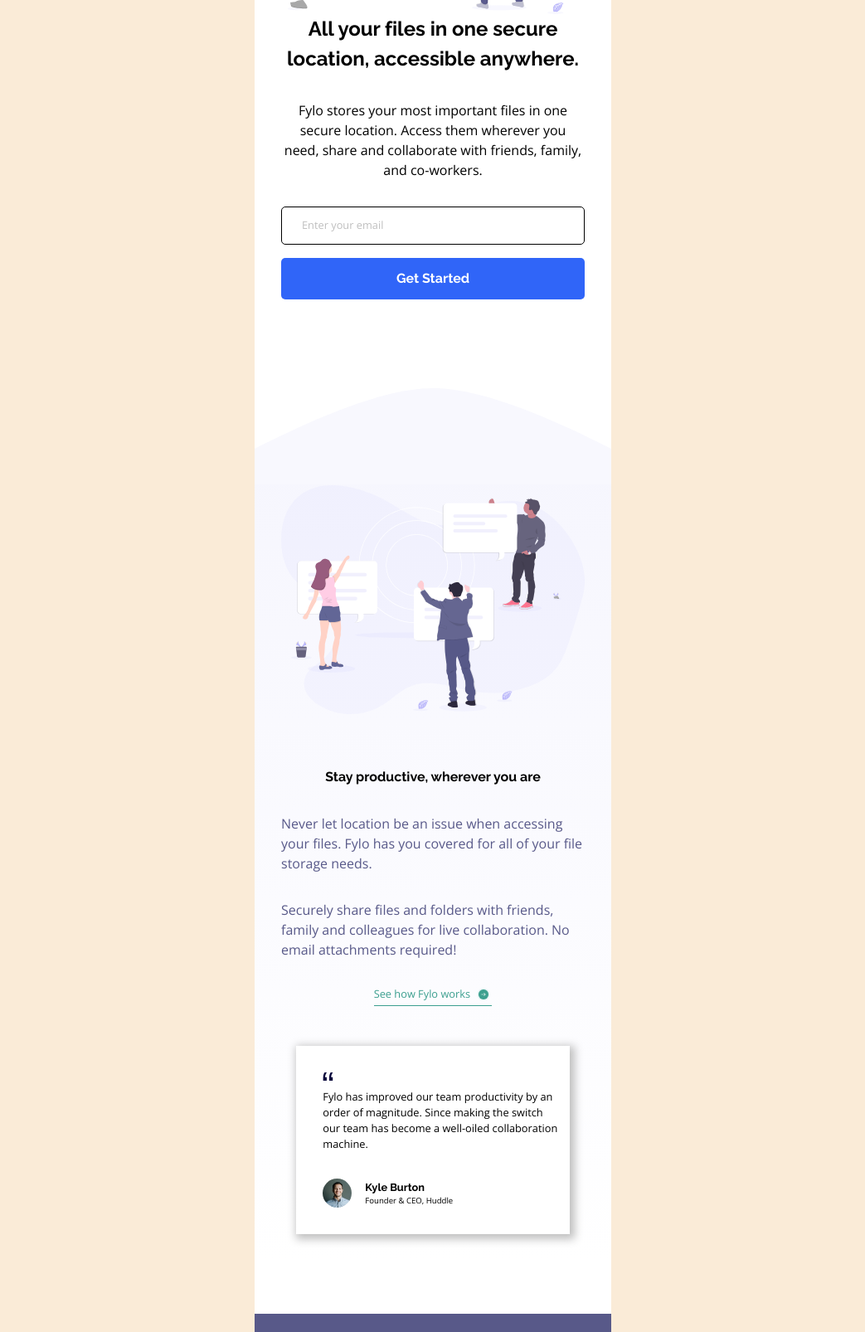
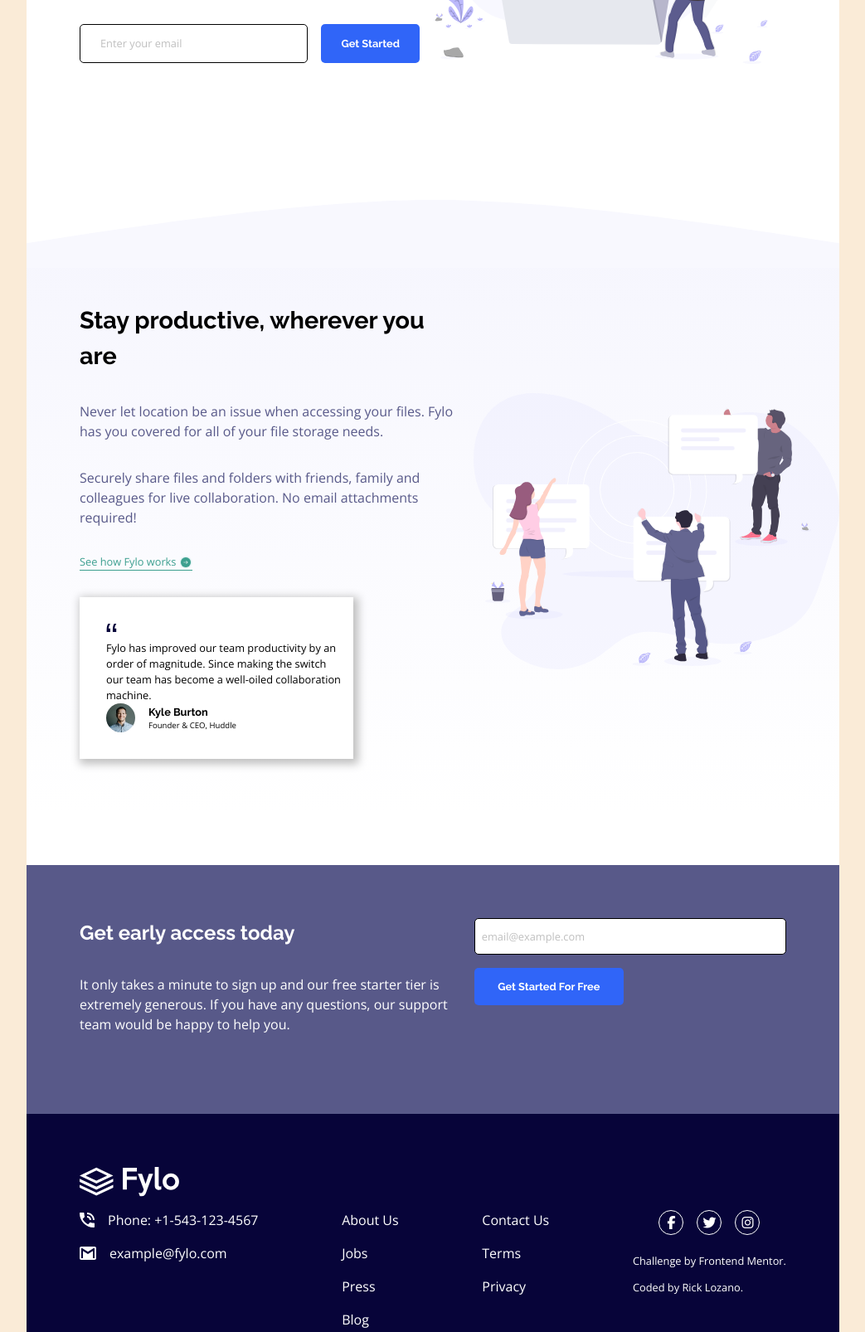
Before and after one commit to joyrexjrl/Fylo-landing-page-with-two-column-layout, a plain HTML site: page index.html in a window 1280 px wide. Shown: the part 454-2060 px from the top of the page at 83% size, without its empty margins (118-1161 px from the left). Drawn offline with nearby package versions, Linux system fonts and the light colour scheme.

Commit message:
completed layout
finished mobile and desktop layouts, finished form funcionality and validation

```diff
--- a/index.html
+++ b/index.html
@@ -9,6 +9,7 @@
   <link rel="icon" type="image/png" sizes="32x32" href="./images/favicon-32x32.png">
   <link rel="stylesheet" href="style.css">
   <script src="https://kit.fontawesome.com/532e282bae.js" crossorigin="anonymous"></script>
+  <script src="validation.js" defer></script>
   <title>Frontend Mentor | Fylo landing page with two column layout</title>
 
 </head>
@@ -30,26 +31,28 @@
         <p>Fylo stores your most important files in one secure location.
         Access them wherever you need, share and collaborate with friends,
         family, and co-workers.</p>
-        <form class="hero-email-form flex" action="#">
-          <input type="email" name="email" value="Enter your email">
-          <input type="submit" value="Get Started">
+        <form class="hero-email-form flex" name="form" action="#">
+          <div class="email-error-check">
+            <input class="hero-email hero-focus" type="email" name="email" placeholder="Enter your email">
+            <p class="email-error">Please check your email</p>
+            <p class="hero-success">Thank you for signing up</p>
+          </div>
+          <input type="submit" name="submit" value="Get Started" onclick="ValidateEmailHero(document.form.email);return false;">
         </form>
       </div>
     </section>
 
     <section class="info-section">
       <img class="mobile-bg" src="images/bg-curve-mobile.svg" alt="mobile bg">
+      <img class="desktop-bg" src="images/bg-curve-desktop.svg" alt="desktop bg">
       <img class="info-pic indent" src="images/illustration-2.svg" alt="info pic">
       <div class="info-placer indent">
         <h2>Stay productive, wherever you are</h2>
-        <p>Never let location be an issue when accessing your files. Fylo has you
+        <p class="info-placer-p">Never let location be an issue when accessing your files. Fylo has you
         covered for all of your file storage needs.</p>
-        <p>Securely share files and folders with friends, family and colleagues for
+        <p class="info-placer-p">Securely share files and folders with friends, family and colleagues for
         live collaboration. No email attachments required!</p>
-        <div class="fylo-arrow flex">
-          <p>See how Fylo works</p>
-          <img src="images/icon-arrow.svg" alt="fylo arrow">
-        </div>
+        <p class="fylo-arrow">See how Fylo works</p>
 
         <div class="testimonial">
           <img class="test-quote" src="images/icon-quotes.svg" alt="quotes">
@@ -72,16 +75,21 @@
         <p>It only takes a minute to sign up and our free starter tier is extremely generous.
         If you have any questions, our support team would be happy to help you.</p>
       </div>
-      <form class="contact-form flex" action="#">
-        <input type="email" name="email" value="email@example.com">
-        <input type="submit" value="Get Started For Free">
+      <form class="contact-form flex" name="contactForm" action="#">
+        <div class="email-error-check">
+          <input class="contact-form-email contact-focus" type="email" name="contactEmail" placeholder="email@example.com">
+          <p class="contact-email-error">Please check your email</p>
+          <p class="contact-success">Thank you for signing up</p>
+        </div>
+        <input type="submit" name="submit-contact" value="Get Started For Free" onclick="ValidateEmailContact(document.contactForm.contactEmail);return false;">
       </form>
 
     </section>
 
     <footer class="footer indent flex">
+      <img class="footer-logo" src="images/logo-footer.svg" alt="logo">
+      <div class="desktop-footer-flex">
         <div class="footer-contact flex">
-        <img class="footer-logo" src="images/logo-footer.svg" alt="logo">
           <div class="footer-phone flex">
             <img src="images/icon-phone.svg" alt="phone pic">
             <p>Phone: +1-543-123-4567</p>
@@ -122,6 +130,8 @@
             Coded by <a href="https://www.frontendmentor.io/profile/joyrexjrl" target="_blank">Rick Lozano</a>.
           </div>
         </div>
+      </div>
+
 
     </footer>
   </main>
--- a/style.css
+++ b/style.css
@@ -115,6 +115,10 @@ a{
     transition: .2s ease-in;
 }
 
+::placeholder{
+    color: var(--light-gray);
+}
+
 .flex{
     display: flex;
 }
@@ -158,12 +162,34 @@ a{
     gap: 1rem;
 }
 
-.hero-email-form input[type="email"]{
-    color: var(--light-gray);
+.email-error-check{
+    position: relative;
+    width: 100%;
+}
+
+.email-error,
+.hero-success{
+    position: absolute;
+    color: red;
+    top: 28%;
+    left: 0;
+    font-size: .8rem;
+    opacity: 0;
+    transition: .2s ease-in;
+}
+
+.hero-success{
+    color: black;
+}
+
+.hero-email{
+    width: 100%;
+    color: black;
     font-size: .8rem;
     padding: .8rem 1.5rem;
     border: 1px solid black;
     border-radius: 5px;
+    transition: .2s ease-in;
 }
 
 .full-width{
@@ -185,31 +211,42 @@ a{
     z-index: -1;
 }
 
+.desktop-bg{
+    position: absolute;
+    height: 12%;
+    top: -60px;
+    left: 0;
+    z-index: -1;
+    display: none;
+}
+
 .info-placer h2{
     font-size: 1rem;
     text-align: center;
     padding-bottom: 2rem;
 }
 
-.info-placer p{
+.info-placer-p{
     padding-bottom: 2rem;
     color: var(--desaturated-blue);
 }
 
-.fylo-arrow p{
-    padding: 0;
+.fylo-arrow{
+    position: relative;
+    width: 136px;
+    margin-inline: auto;
+    padding-bottom: 0;
     color: var(--moderate-cyan);
     font-size: .8rem;
+    border-bottom: 1px solid var(--moderate-cyan);
+    cursor: pointer;
 }
 
-.fylo-arrow{
-    width: 39%;
-    align-items: center;
-    margin-inline: auto;
-    gap: .5rem;
-    border-bottom: 1px solid var(--moderate-cyan);
-    padding-bottom: .2rem;
-    cursor: pointer;
+.fylo-arrow::after{
+    position: absolute;
+    content: url(images/icon-arrow.svg);
+    top: 15%;
+    right: 0;
 }
 
 .testimonial{
@@ -271,15 +308,36 @@ a{
     gap: 1rem;
 }
 
-.contact-form input[type="email"]{
-    color: var(--light-gray);
+.contact-form-email{
+    width: 100%;
+    color: black;
     font-size: .8rem;
     padding: .7rem .5rem;
+    border: 1px solid black;
     border-radius: 5px;
+}
+
+.contact-email-error,
+.contact-success{
+    position: absolute;
+    color: white;
+    top: 95%;
+    left: 0;
+    font-size: .8rem;
+    opacity: 0;
+    transition: .2s ease-in;
 }
 
 .contact-form input[type="submit"]{
     font-size: .8rem;
+}
+
+.email-warning{
+    border-color: red;
+}
+
+.active{
+    opacity: 1;
 }
 
 .footer{
@@ -287,6 +345,12 @@ a{
     color: white;
     flex-direction: column;
     gap: 3rem;
+}
+
+.desktop-footer-flex{
+    display: flex;
+    flex-direction: column;
+    gap: 2rem;
 }
 
 .footer-logo{
@@ -350,4 +414,128 @@ a:hover{
 
 .attribution{
     text-align: center;
+    font-size: .8rem;
+    line-height: 2.5;
 }
+
+input:focus-visible{
+    outline: 1px solid red;
+}
+
+@media (min-width: 950px){
+    .container{
+        max-width: 980px;
+        width: 80%;
+    }
+
+    .indent{
+        padding: 4rem;
+    }
+
+    .mobile-bg{
+        display: none;
+    }
+
+    .desktop-bg{
+        display: block;
+    }
+
+    .hero,
+    .info-section{
+        display: flex;
+        flex-direction: row-reverse;
+        align-items: center;
+        gap: 1rem;
+    }
+
+    .hero{
+        margin-top: 0;
+    }
+
+    .hero-placer,
+    .info-placer{
+        text-align: left;
+    }
+
+    .hero-placer h1{
+        font-size: 1.8rem;
+    }
+
+    .hero-email-form{
+        flex-direction: row;
+        justify-content: space-between;
+    }
+
+    .hero-email-form input[type="submit"]{
+        width: 35%;
+        font-size: .8rem;
+    }
+
+    .hero-pic,
+    .hero-placer{
+        width: 50%;
+    }
+
+    .info-pic,
+    .contact-form{
+        width: 45%
+    }
+
+    .info-placer,
+    .contact-info{
+        width: 55%;
+        padding-right: 0;
+        text-align: left;
+    }
+
+    .info-pic{
+        padding: 0;
+    }
+
+    .info-section{
+        gap: 1rem;
+    }
+
+    .info-placer h2{
+        font-size: 1.8rem;
+        text-align: left;
+    }
+
+    .fylo-arrow,
+    .testimonial{
+        margin: 0;
+    }
+
+    .fylo-arrow{
+        margin-bottom: 2rem;
+    }
+
+    .contact{
+        display: flex;
+        gap: 1rem;
+    }
+
+    .contact-form input[type="submit"]{
+        width: 180px;
+    }
+
+    .footer{
+        gap: 1rem;
+    }
+
+    .footer-logo,
+    .logo{
+        margin: 0;
+        width: 120px;
+    }
+
+    .desktop-footer-flex{
+        flex-direction: row;
+        justify-content: space-between;
+        align-items: flex-start;
+    }
+
+    .attribution{
+        text-align: left;
+    }
+}
--- /dev/null
+++ b/validation.js
@@ -0,0 +1,42 @@
+const heroFocus = document.querySelector(".hero-focus");
+const contactFocus = document.querySelector(".contact-focus");
+
+const heroEmailError = document.querySelector(".email-error");
+const contactEmailError = document.querySelector(".contact-email-error");
+
+const heroSuccess = document.querySelector(".hero-success");
+const contactSuccess = document.querySelector(".contact-success");
+
+function ValidateEmailHero(inputText){
+    var mailformat = /^\w+([\.-]?\w+)*@\w+([\.-]?\w+)*(\.\w{2,3})+$/;
+    if(inputText.value.match(mailformat)){
+        heroEmailError.classList.remove("active");
+        heroSuccess.classList.add("active");
+        document.form.reset();
+        heroFocus.focus();
+        return true;
+    }else{
+        heroEmailError.classList.add("active");
+        heroSuccess.classList.remove("active");
+        document.form.reset();
+        heroFocus.focus();
+        return false;
+    }
+}
+
+function ValidateEmailContact(inputText){
+    var mailformat = /^\w+([\.-]?\w+)*@\w+([\.-]?\w+)*(\.\w{2,3})+$/;
+    if(inputText.value.match(mailformat)){
+        contactEmailError.classList.remove("active");
+        contactSuccess.classList.add("active");
+        document.contactForm.reset();
+        contactFocus.focus();
+        return true;
+    }else{
+        contactEmailError.classList.add("active");
+        contactSuccess.classList.remove("active");
+        document.contactForm.reset();
+        contactFocus.focus();
+        return false;
+    }
+}
```
Lines whose indentation alone changed are shown as unchanged.
